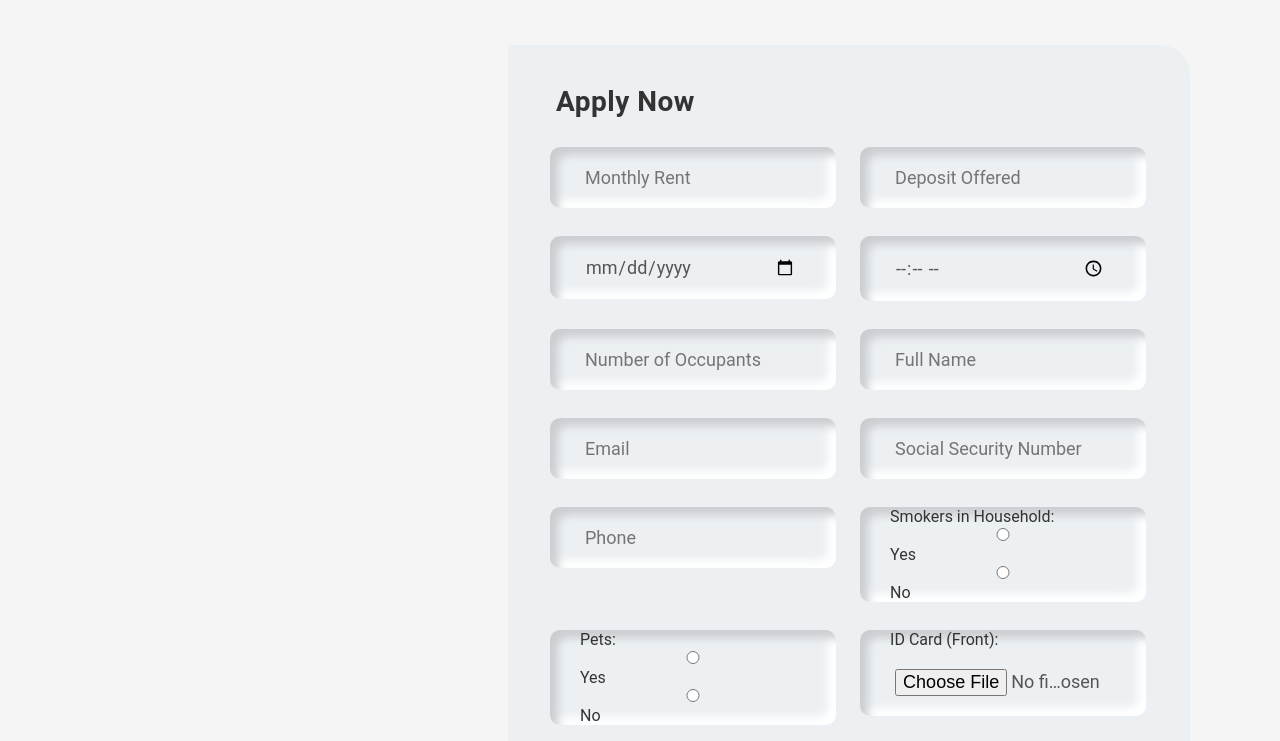
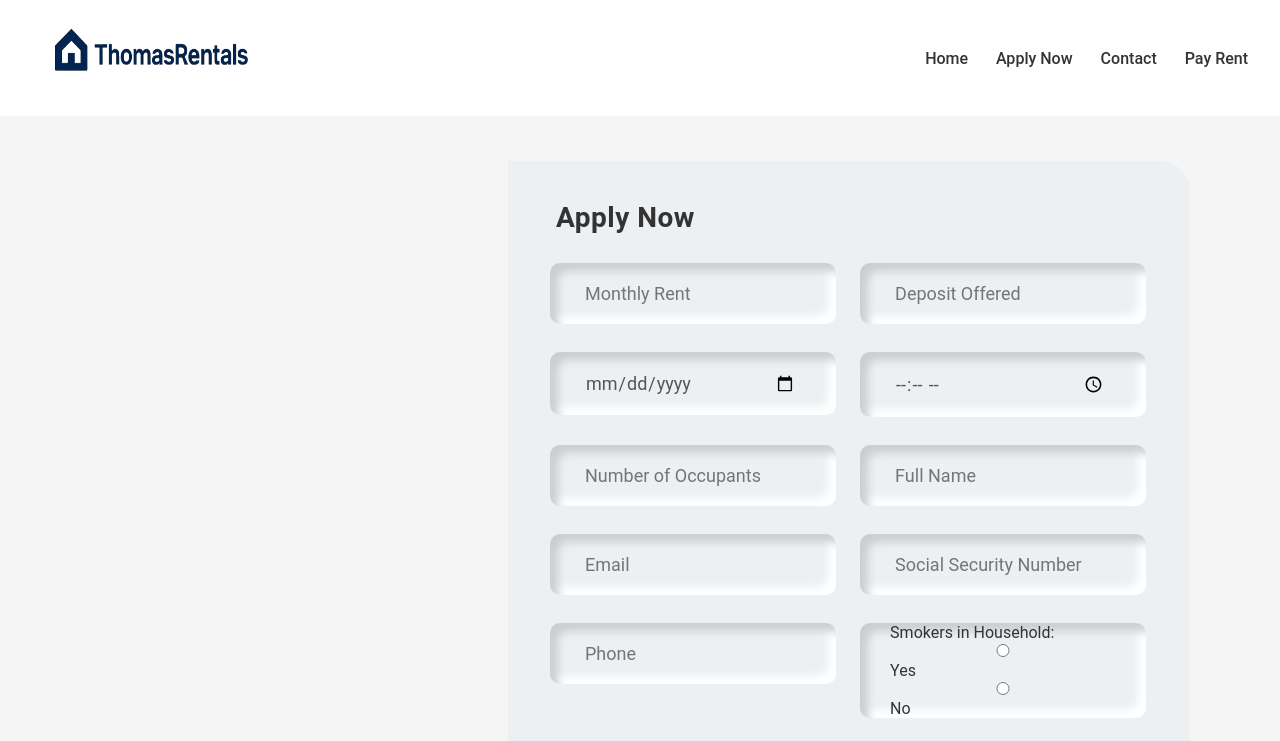
Before and after one commit to IsGameliel/rentwiththomas, a website: page public/apply.html in a window 1280 px wide. Shown: the top 741 px of the page. Drawn offline with Linux system fonts and the light colour scheme.

Commit message:
navigation fixed

```diff
--- a/public/apply.html
+++ b/public/apply.html
@@ -7,6 +7,17 @@
     <link rel="stylesheet" href="contact.css">
 </head>
 <body>
+    <header>
+        <div class="logo">
+            <img src="../img/mimilogo-removebg-preview.png" alt="" style="width: 15rem; height: 5rem;">
+        </div>
+        <nav>
+            <a href="index.html">Home</a>
+            <a href="apply.html">Apply Now</a>
+            <a href="contact.html">Contact</a>
+            <a href="pay_rent.html">Pay Rent</a>
+        </nav>
+    </header>
     <section id="section-wrapper">
         <div class="box-wrapper">
             <div class="form-wrap">
```
Also changed, not shown: public/contact.html (+11 -0 lines), public/pay_now.html (+11 -0 lines), public/pay_rent.html (+11 -0 lines).
